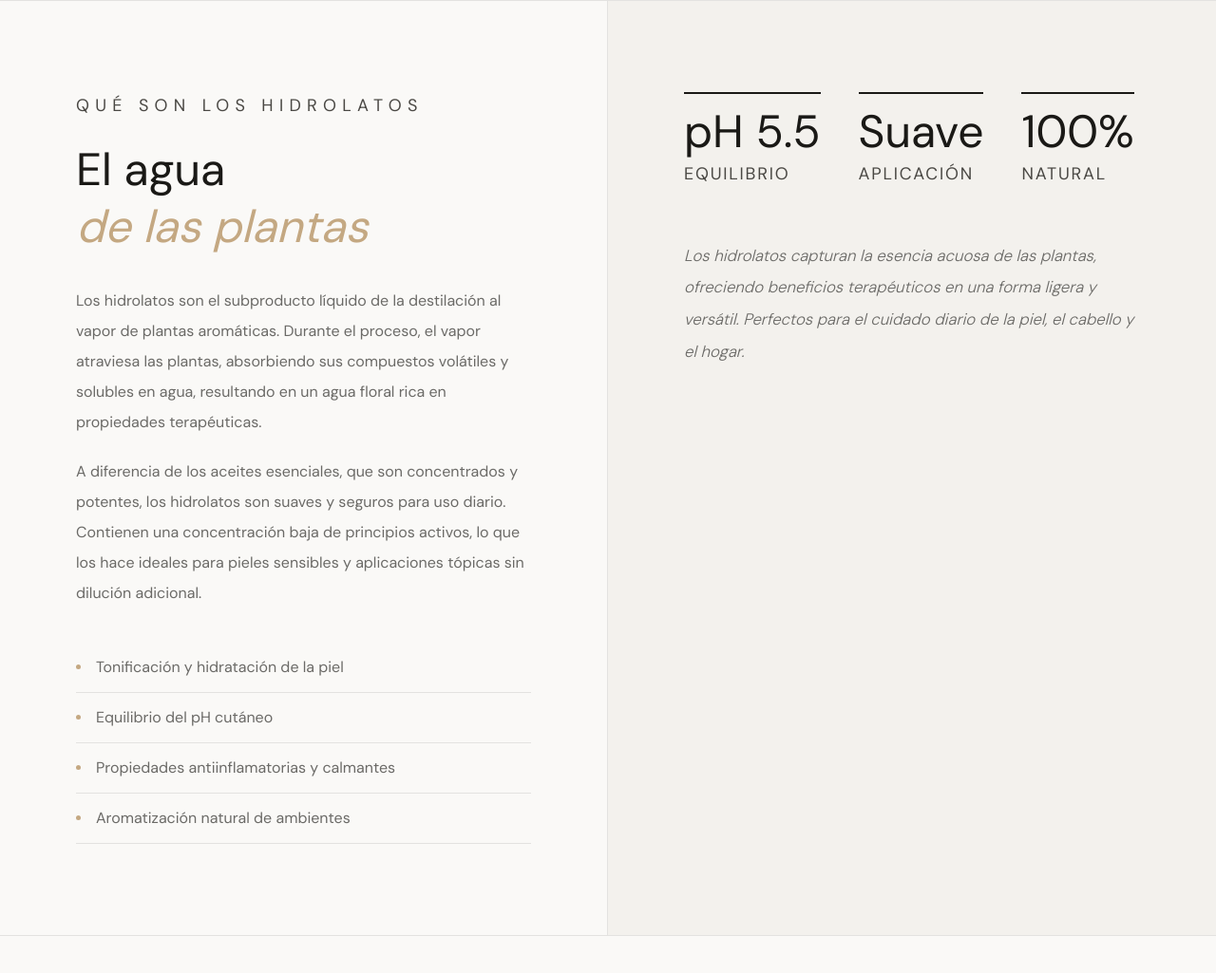
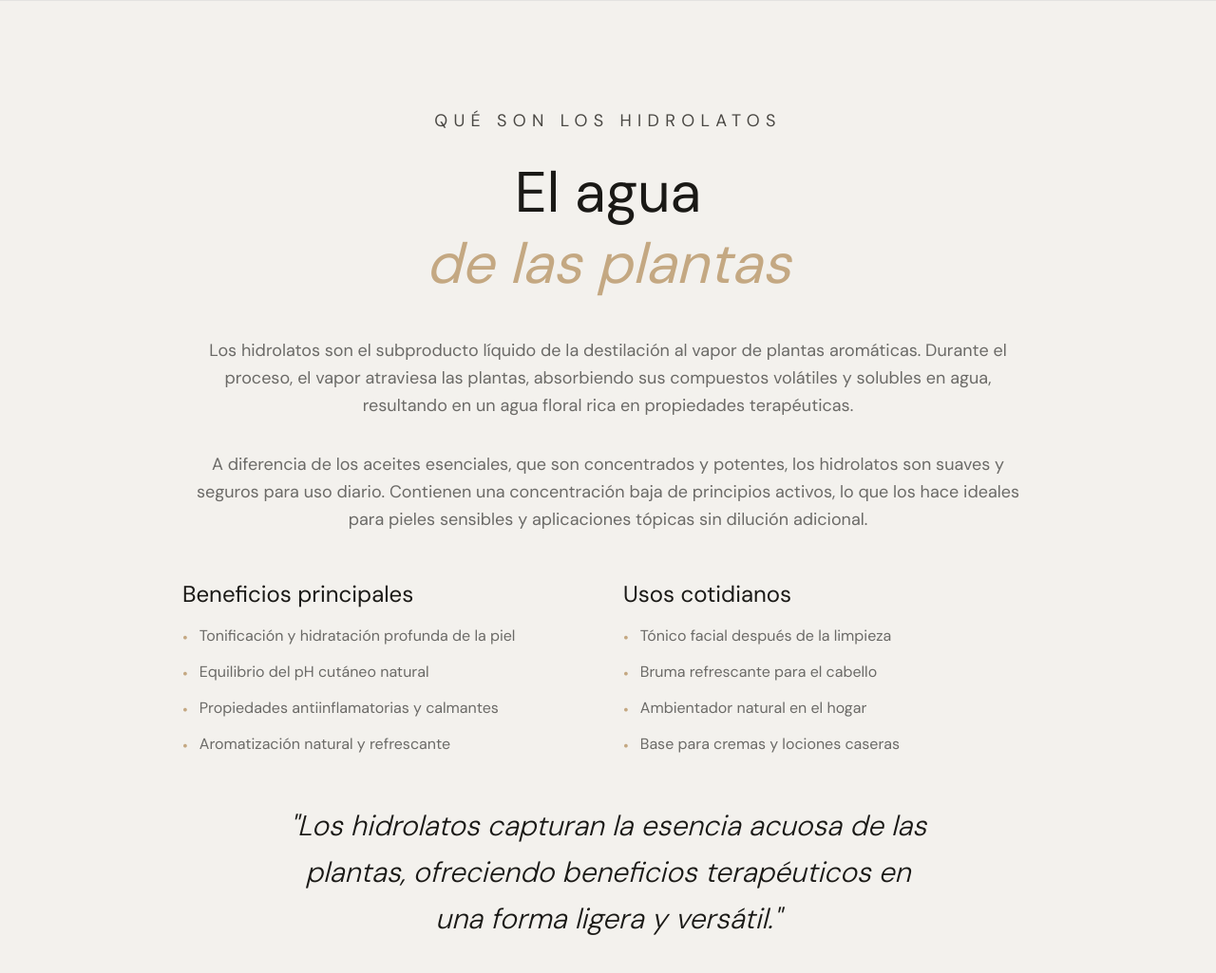
Before and after one commit to Migueluckleo/lolha, a website: page index.html in a window 1280 px wide. Shown: the part 1773-2798 px from the top of the page at 95% size. Drawn offline with nearby package versions, Linux system fonts and the light colour scheme; a web font is replaced by a local one.

Commit message:
Redesign Hidrolatos section with centered layout and improved content

```diff
--- a/index.html
+++ b/index.html
@@ -154,45 +154,39 @@
 
 
 <!-- ─── HIDROLATOS ────────────────────────────────────── -->
-<section class="grid grid-cols-1 lg:grid-cols-2 border-b border-line" id="hidrolatos">
-
-  <!-- Left -->
-  <div class="px-10 lg:px-20 py-24 border-b lg:border-b-0 lg:border-r border-line">
+<section class="px-10 lg:px-20 py-28 bg-off border-b border-line" id="hidrolatos">
+  <div class="max-w-4xl mx-auto text-center">
     <p class="text-lg tracking-[0.35em] uppercase text-ink-low mb-6 reveal">Qué son los Hidrolatos</p>
-    <h2 class="font-playfair text-4xl lg:text-5xl font-normal leading-tight text-ink mb-8 reveal d1">El agua<br><em class="italic text-sage">de las plantas</em></h2>
-    <p class="text-md leading-loose text-ink-mid mb-5 reveal d2">
+    <h2 class="font-playfair text-4xl lg:text-6xl font-normal leading-tight text-ink mb-10 reveal d1">El agua<br><em class="italic text-sage">de las plantas</em></h2>
+    <p class="text-lg leading-relaxed text-ink-mid mb-8 reveal d2">
       Los hidrolatos son el subproducto líquido de la destilación al vapor de plantas aromáticas. Durante el proceso, el vapor atraviesa las plantas, absorbiendo sus compuestos volátiles y solubles en agua, resultando en un agua floral rica en propiedades terapéuticas.
     </p>
-    <p class="text-md leading-loose text-ink-mid mb-5 reveal d2">
+    <p class="text-lg leading-relaxed text-ink-mid mb-12 reveal d2">
       A diferencia de los aceites esenciales, que son concentrados y potentes, los hidrolatos son suaves y seguros para uso diario. Contienen una concentración baja de principios activos, lo que los hace ideales para pieles sensibles y aplicaciones tópicas sin dilución adicional.
     </p>
-    <ul class="mt-9 reveal d3">
-      <li class="about-item flex items-center gap-4 py-3.5 border-b border-line text-md text-ink-mid">Tonificación y hidratación de la piel</li>
-      <li class="about-item flex items-center gap-4 py-3.5 border-b border-line text-md text-ink-mid">Equilibrio del pH cutáneo</li>
-      <li class="about-item flex items-center gap-4 py-3.5 border-b border-line text-md text-ink-mid">Propiedades antiinflamatorias y calmantes</li>
-      <li class="about-item flex items-center gap-4 py-3.5 border-b border-line text-md text-ink-mid">Aromatización natural de ambientes</li>
-    </ul>
-  </div>
-
-  <!-- Right -->
-  <div class="px-10 lg:px-20 py-24 bg-off">
-    <div class="flex gap-10 mb-14 reveal">
-      <div class="stat-block">
-        <div class="font-playfair text-5xl font-normal text-ink leading-none">pH 5.5</div>
-        <div class="text-lg tracking-widest uppercase text-ink-low mt-1.5">Equilibrio</div>
+    <div class="grid grid-cols-1 md:grid-cols-2 gap-8 mb-12 reveal d3">
+      <div class="text-left">
+        <h3 class="font-playfair text-2xl font-normal text-ink mb-4">Beneficios principales</h3>
+        <ul class="space-y-3 text-md text-ink-mid">
+          <li class="flex items-start gap-3"><span class="text-sage mt-0.5">•</span> Tonificación y hidratación profunda de la piel</li>
+          <li class="flex items-start gap-3"><span class="text-sage mt-0.5">•</span> Equilibrio del pH cutáneo natural</li>
+          <li class="flex items-start gap-3"><span class="text-sage mt-0.5">•</span> Propiedades antiinflamatorias y calmantes</li>
+          <li class="flex items-start gap-3"><span class="text-sage mt-0.5">•</span> Aromatización natural y refrescante</li>
+        </ul>
       </div>
-      <div class="stat-block">
-        <div class="font-playfair text-5xl font-normal text-ink leading-none">Suave</div>
-        <div class="text-lg tracking-widest uppercase text-ink-low mt-1.5">Aplicación</div>
-      </div>
-      <div class="stat-block">
-        <div class="font-playfair text-5xl font-normal text-ink leading-none">100%</div>
-        <div class="text-lg tracking-widest uppercase text-ink-low mt-1.5">Natural</div>
+      <div class="text-left">
+        <h3 class="font-playfair text-2xl font-normal text-ink mb-4">Usos cotidianos</h3>
+        <ul class="space-y-3 text-md text-ink-mid">
+          <li class="flex items-start gap-3"><span class="text-sage mt-0.5">•</span> Tónico facial después de la limpieza</li>
+          <li class="flex items-start gap-3"><span class="text-sage mt-0.5">•</span> Bruma refrescante para el cabello</li>
+          <li class="flex items-start gap-3"><span class="text-sage mt-0.5">•</span> Ambientador natural en el hogar</li>
+          <li class="flex items-start gap-3"><span class="text-sage mt-0.5">•</span> Base para cremas y lociones caseras</li>
+        </ul>
       </div>
     </div>
-    <p class="font-cormorant italic font-light text-[1.05rem] leading-loose text-ink-mid reveal d1">
-      Los hidrolatos capturan la esencia acuosa de las plantas, ofreciendo beneficios terapéuticos en una forma ligera y versátil. Perfectos para el cuidado diario de la piel, el cabello y el hogar.
-    </p>
+    <blockquote class="font-cormorant italic font-light text-2xl lg:text-3xl leading-relaxed text-ink max-w-2xl mx-auto reveal d4">
+      "Los hidrolatos capturan la esencia acuosa de las plantas, ofreciendo beneficios terapéuticos en una forma ligera y versátil."
+    </blockquote>
   </div>
 </section>
 
```
Also changed, not shown: src/output.css.
